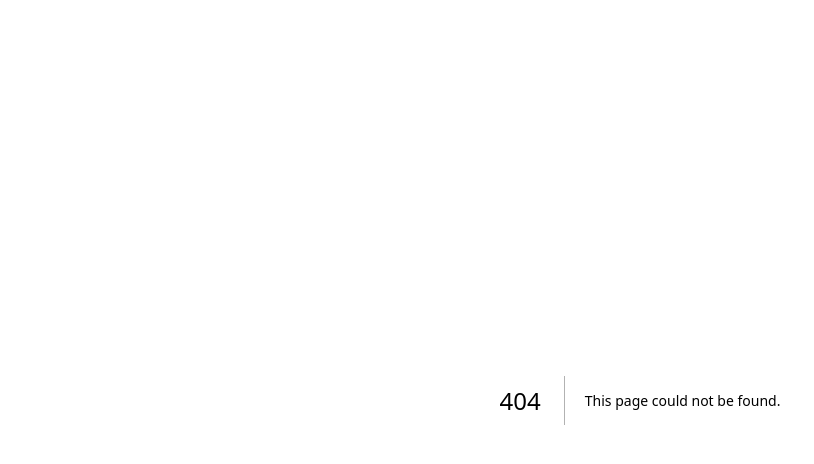
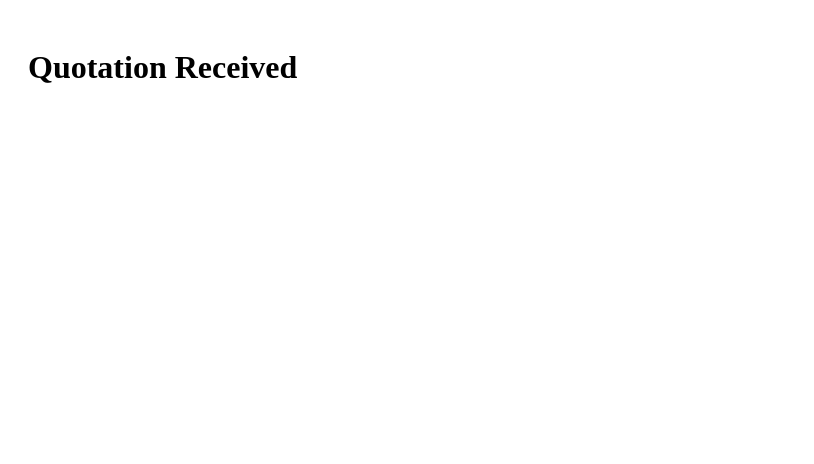
Before and after one commit to Arunsonly/property-insurance-portal, a Next.js app: page /user/quotation-received in a window 1280 px wide. Before the commit this address had no page. Shown: the top 464 px of the page, without its empty margins (0-814 px from the left). Built offline with nearby package versions, Linux system fonts and the light colour scheme.

Commit message:
Add QuotationReceived component for user page

```diff
--- /dev/null
+++ b/pages/user/quotation-received.js
@@ -0,0 +1,7 @@
+export default function QuotationReceived() {
+  return (
+    <div style={{ padding: "20px" }}>
+      <h1>Quotation Received</h1>
+    </div>
+  );
+}
```
